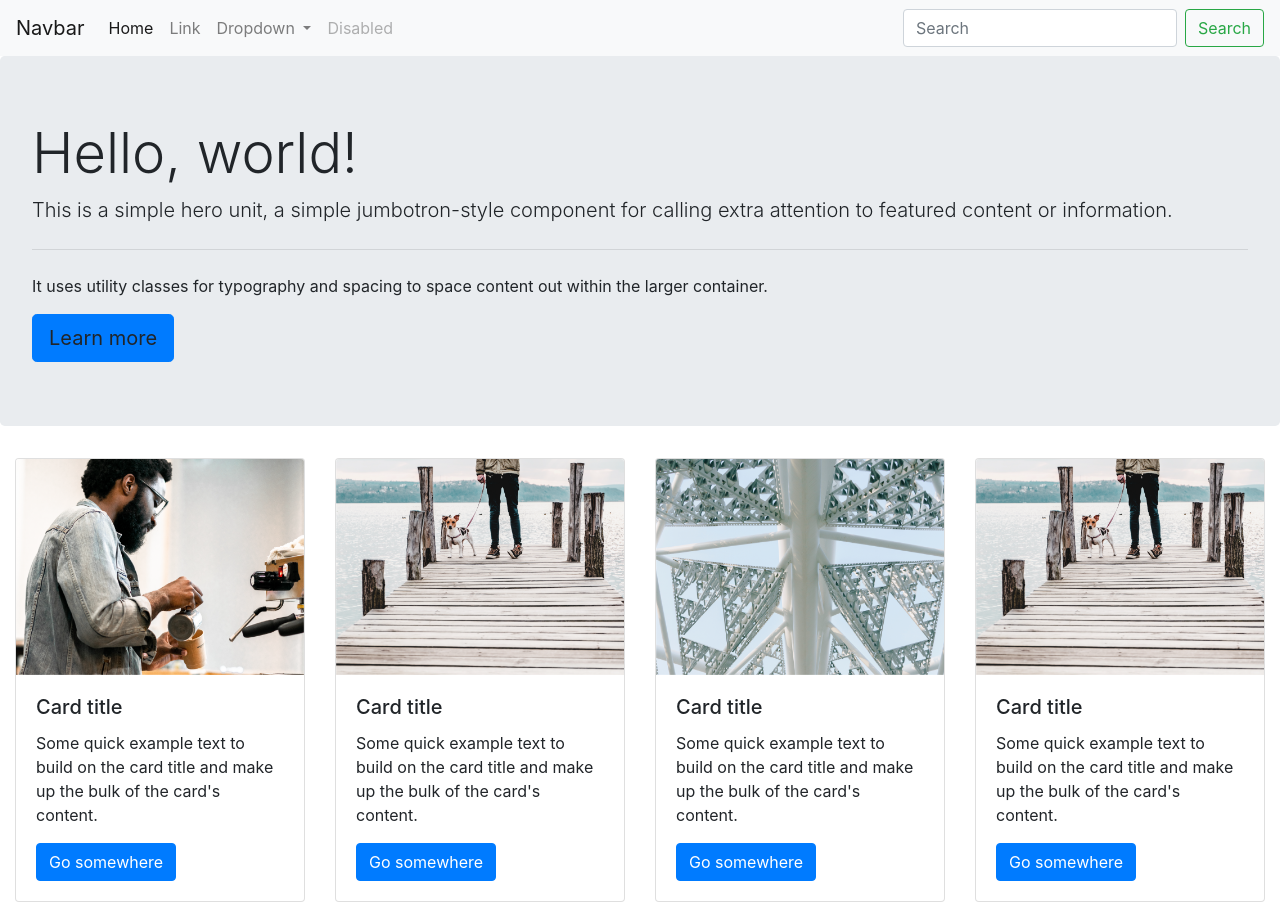
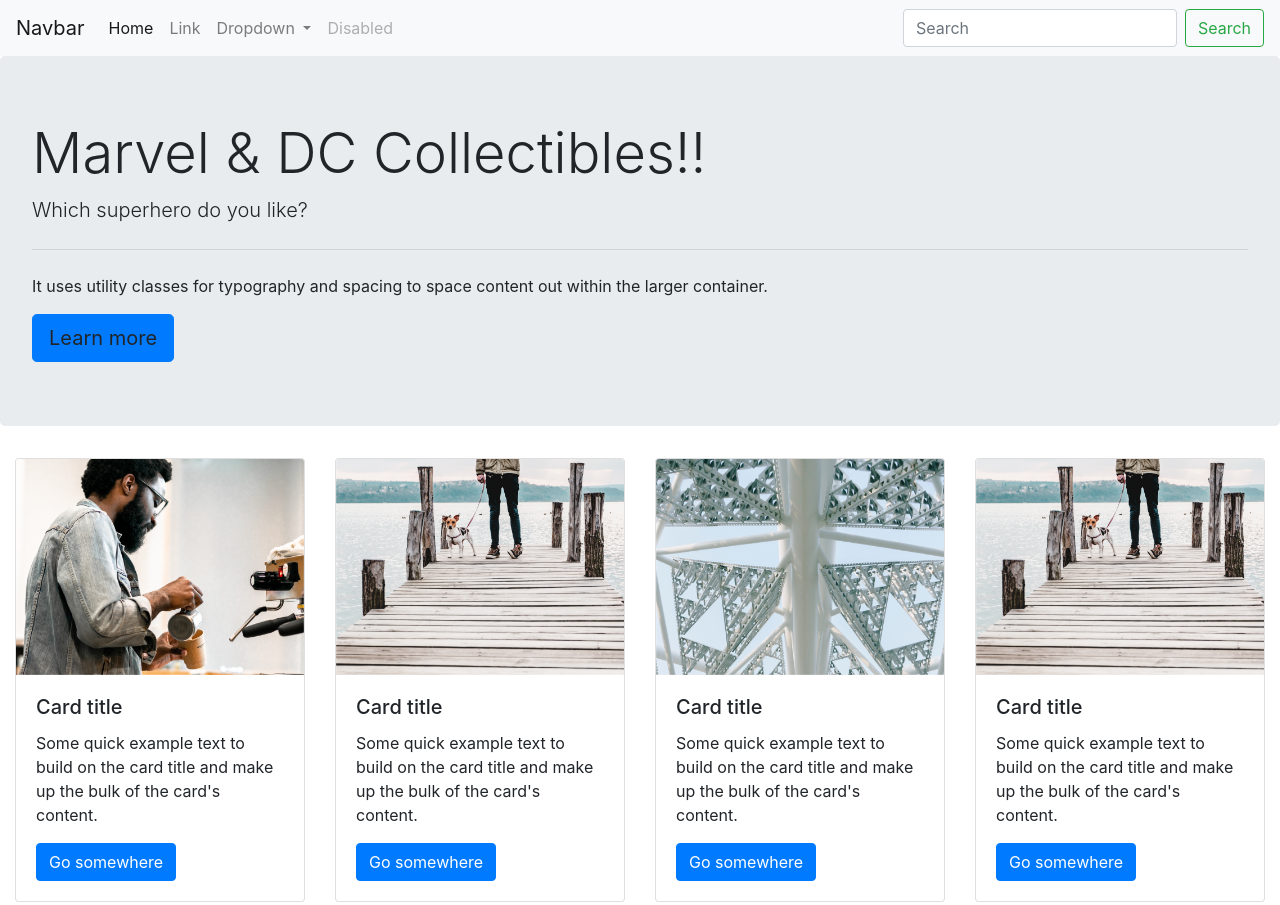
Before and after one commit to carlajayne/21.1_Collectibles, a plain HTML site: page index.html in a window 1280 px wide. Shown: the top 905 px of the page. Drawn offline with nearby package versions, Linux system fonts and the light colour scheme.

Commit message:
second change

```diff
--- a/index.html
+++ b/index.html
@@ -49,8 +49,8 @@
   </nav>
 
 <div class="jumbotron">
-  <h1 class="display-4">Hello, world!</h1>
-  <p class="lead">This is a simple hero unit, a simple jumbotron-style component for calling extra attention to featured content or information.</p>
+  <h1 class="display-4">Marvel & DC Collectibles!!</h1>
+  <p class="lead">Which superhero do you like?</p>
   <hr class="my-4">
   <p>It uses utility classes for typography and spacing to space content out within the larger container.</p>
   <a class="btn btn-primary btn-lg" role="button" data-toggle="modal" data-target="#exampleModal">Learn more</a>
```
